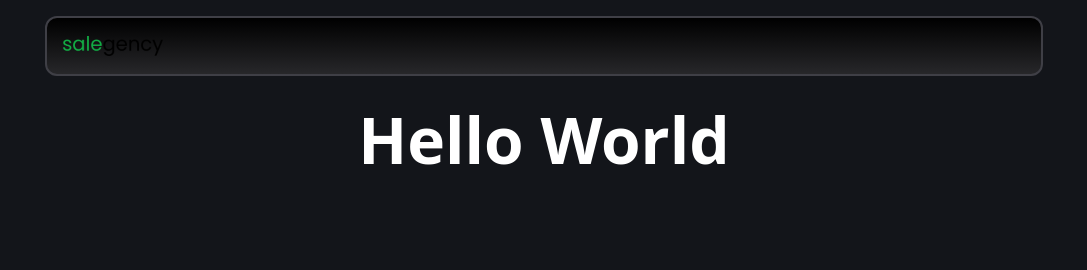
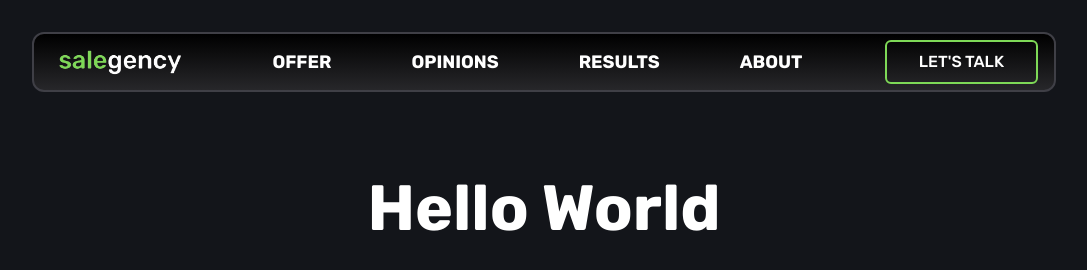
Before and after one commit to BBualdo/salegency.co, an Astro site: page / in a window 1280 px wide. Shown: the top 270 px of the page, without its empty margins (96-1183 px from the left). Built offline with nearby package versions, Linux system fonts and the light colour scheme; Astro itself is replaced by a stand-in of ours.

Commit message:
Navbar provided with placeholder links and buttons

```diff
--- a/src/components/Navbar.astro
+++ b/src/components/Navbar.astro
@@ -1,9 +1,32 @@
 ---
 import { Image } from "astro:assets";
-import logo from '/public/img/logo.webp';
-
+import logo from "/public/img/logo-light.png";
 ---
 
-<nav class="h-[60px] gradient-dark flex items-center p-4 w-[80%] border-2 rounded-xl border-zinc-700">
-  <Image src={logo} alt="Salegency Logo" width={100} />
+<nav
+  class="h-[60px] gradient-dark flex items-center justify-between p-4 w-[80%] border-2 rounded-xl border-zinc-700"
+>
+  <div class="w-[140px]">
+    <Image src={logo} alt="Salegency Logo" class="cursor-pointer" />
+  </div>
+  <div
+    class="flex flex-1 items-center justify-center gap-20 text-white text-lg font-bold"
+  >
+    <button class="text-white hover:text-greencell duration-200 transition-all"
+      >OFFER</button
+    >
+    <button class="text-white hover:text-greencell duration-200 transition-all"
+      >OPINIONS</button
+    >
+    <button class="text-white hover:text-greencell duration-200 transition-all"
+      >RESULTS</button
+    >
+    <button class="text-white hover:text-greencell duration-200 transition-all"
+      >ABOUT</button
+    >
+  </div>
+  <button
+    class="border-greencell font-medium border-2 rounded-md hover:bg-greencell transition-all duration-200 text-white hover:text-black px-8 py-2"
+    >LET'S TALK</button
+  >
 </nav>
--- a/src/layouts/MainLayout.astro
+++ b/src/layouts/MainLayout.astro
@@ -1,5 +1,5 @@
 ---
-import Navbar from '../components/Navbar.astro';
+import Navbar from "../components/Navbar.astro";
 
 interface Props {
   title: string;
@@ -18,9 +18,18 @@ const { title, description } = Astro.props;
     <link rel="icon" type="image/svg+xml" href="/favicon.svg" />
     <meta name="generator" content={Astro.generator} />
     <title>{title}</title>
+
+    <link rel="preconnect" href="https://fonts.googleapis.com" />
+    <link rel="preconnect" href="https://fonts.gstatic.com" crossorigin />
+    <link
+      href="https://fonts.googleapis.com/css2?family=Rubik:wght@400;500;700&display=swap"
+      rel="stylesheet"
+    />
   </head>
   <body>
-		<header class="flex items-center justify-center p-4">
+    <header
+      class="flex fixed top-4 left-0 right-0 items-center justify-center py-4"
+    >
       <Navbar />
     </header>
     <slot />
@@ -39,19 +48,10 @@ const { title, description } = Astro.props;
     );
   }
   html {
-		font-family: system-ui, sans-serif;
     background: #13151a;
     background-size: 224px;
   }
-	code {
-		font-family:
-			Menlo,
-			Monaco,
-			Lucida Console,
-			Liberation Mono,
-			DejaVu Sans Mono,
-			Bitstream Vera Sans Mono,
-			Courier New,
-			monospace;
+  body {
+    font-family: "Rubik", sans-serif;
   }
 </style>
--- a/src/pages/index.astro
+++ b/src/pages/index.astro
@@ -1,11 +1,14 @@
 ---
-import MainLayout from '../layouts/MainLayout.astro';
-import '../globals.css';
+import MainLayout from "../layouts/MainLayout.astro";
+import "../globals.css";
 ---
 
-<MainLayout title="Salegency - Creativity to Profit." description="The world's first agency dedicated to optimizing monthly sales for experts and coaches.">
-	<main>
-		<h1>Hello World</h1>
+<MainLayout
+  title="Salegency - Creativity to Profit."
+  description="The world's first agency dedicated to optimizing monthly sales for experts and coaches."
+>
+  <main class="min-h-[2000px]">
+    <h1 class="pt-40">Hello World</h1>
   </main>
 </MainLayout>
 
@@ -45,7 +48,10 @@ import '../globals.css';
   .instructions {
     margin-bottom: 2rem;
     border: 1px solid rgba(var(--accent-light), 25%);
-		background: linear-gradient(rgba(var(--accent-dark), 66%), rgba(var(--accent-dark), 33%));
+    background: linear-gradient(
+      rgba(var(--accent-dark), 66%),
+      rgba(var(--accent-dark), 33%)
+    );
     padding: 1.5rem;
     border-radius: 8px;
   }
--- a/tailwind.config.mjs
+++ b/tailwind.config.mjs
@@ -2,7 +2,13 @@
 export default {
 	content: ['./src/**/*.{astro,html,js,jsx,md,mdx,svelte,ts,tsx,vue}'],
 	theme: {
-		extend: {},
+		extend: {
+			colors: {
+			"greencell": "#7ED957",
+			"lime": "#d9fc67",
+			}
+		},
+
 	},
 	plugins: [],
 }
```
Also changed, not shown: public/img/logo-dark.webp (renamed from public/img/logo.webp), public/img/logo-light.png (added). Lines whose indentation alone changed are shown as unchanged.
